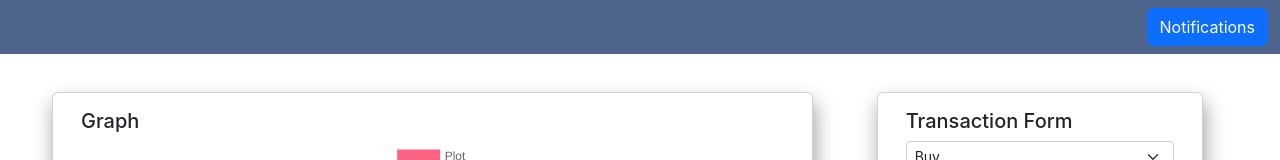
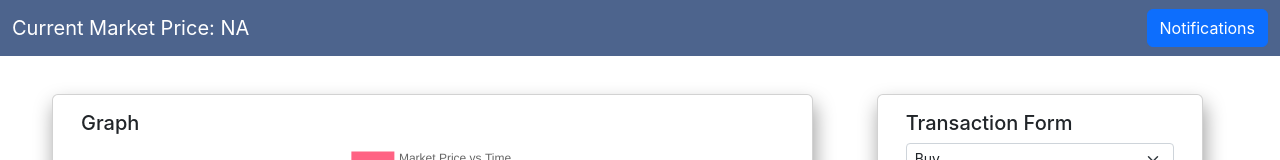
Before and after one commit to vanam30/virtual_stock_market, a React (Create React App) app in the folder frontend/: page / in a window 1280 px wide. Shown: the top 160 px of the page. Built offline with nearby package versions, Linux system fonts and the light colour scheme; no server answers.

Commit message:
mp final

```diff
--- a/frontend/src/components/Graph.js
+++ b/frontend/src/components/Graph.js
@@ -12,7 +12,7 @@ function Graph(){
       labels: store.getState().marketPrices.map((item,idx) => item.date),
       datasets: [
         {
-          label: "Plot",
+          label: "Market Price vs Time",
           backgroundColor: "rgb(255, 99, 132)",
           borderColor: "rgb(255, 99, 132)",
           data: store.getState().marketPrices.map((item,idx) => item.price),
@@ -20,29 +20,12 @@ function Graph(){
       ],
     });
 
-    // const [plot_data, update_data] = useState([
-    //     {
-    //         x: store.getState().marketPrices.map((u_data,idx) =>  idx),
-    //         y: store.getState().marketPrices.map((u_data) => u_data.price),
-    //         type: 'scatter',
-    //         mode: 'lines+markers',
-    //         marker: {color: 'red'},
-    //     },
-    // ]);
     store.subscribe(()=>{
-        console.log("Graph.js: store.subscribe() called", store.getState().marketPrices);
-        // update_data([{
-        //     x: store.getState().marketPrices.map((u_data,idx) => idx),
-        //     y: store.getState().marketPrices.map((u_data) => u_data.price),
-        //     type: 'scatter',
-        //     mode: 'lines+markers',
-        //     marker: {color: 'red'},
-        // }]);
         setData({
             labels:store.getState().marketPrices.map((item,idx) => item.date),
             datasets: [
               {
-                label: "Plot",
+                label: "Market Price vs Time",
                 backgroundColor: "rgb(255, 99, 132)",
                 borderColor: "rgb(255, 99, 132)",
                 data: store.getState().marketPrices.map((item,idx) => item.price),
--- a/frontend/src/components/Navbar.js
+++ b/frontend/src/components/Navbar.js
@@ -1,14 +1,25 @@
 // import DensityLogo from '../images/density.jpeg';
 import Actions from "./Actions";
+import store from "../store";
+
+import { useState } from "react";
 
 export default function Navbar() {
+    const [prices,update_prices] = useState(store.getState().marketPrices);
+
+    store.subscribe(()=>{
+        update_prices(store.getState().marketPrices);
+    });
     return (
         <div>
             <nav className="navbar navbar-dark bg-dark">
                 <div className="container-fluid">
-                    <a className="navbar-brand" href="#">
-                    {/* <img src={DensityLogo} /> */}
-                    </a>
+                    <div className="navbar-brand" href="#">
+                    Current Market Price:&nbsp;
+                    {
+                        prices.length > 0 ? prices[prices.length-1].price:"NA"
+                    }
+                    </div>
                     <button type="button" class="btn btn-primary" data-bs-toggle="modal" data-bs-target="#staticBackdrop">
                         Notifications
                     </button>
--- a/frontend/src/components/OrderBook.js
+++ b/frontend/src/components/OrderBook.js
@@ -12,7 +12,6 @@ function OrderBook(){
 
         let buy_arr = store.getState().buyPending;
         buy_arr = buy_arr.sort((a,b)=>{return a.price-b.price;});
-        console.log(buy_arr);
         let price = -1;
         let id = 1;
         let temp = [];
--- a/frontend/src/reducer.js
+++ b/frontend/src/reducer.js
@@ -1,11 +1,7 @@
-
-let lastid = 0;
-
 let newstate={};
 
 function reducer(state={users:[],actions: [],buyPending: [], sellPending:[], transaction: [], marketPrices: []}, action) {
 newstate.actions = [...state.actions, action];
-console.log({action});
   switch (action.type) {
     case "change_market_price":
         newstate.users = [...state.users];
```
Also changed, not shown: 2 other files (tests, documents, lock files or other folders).
